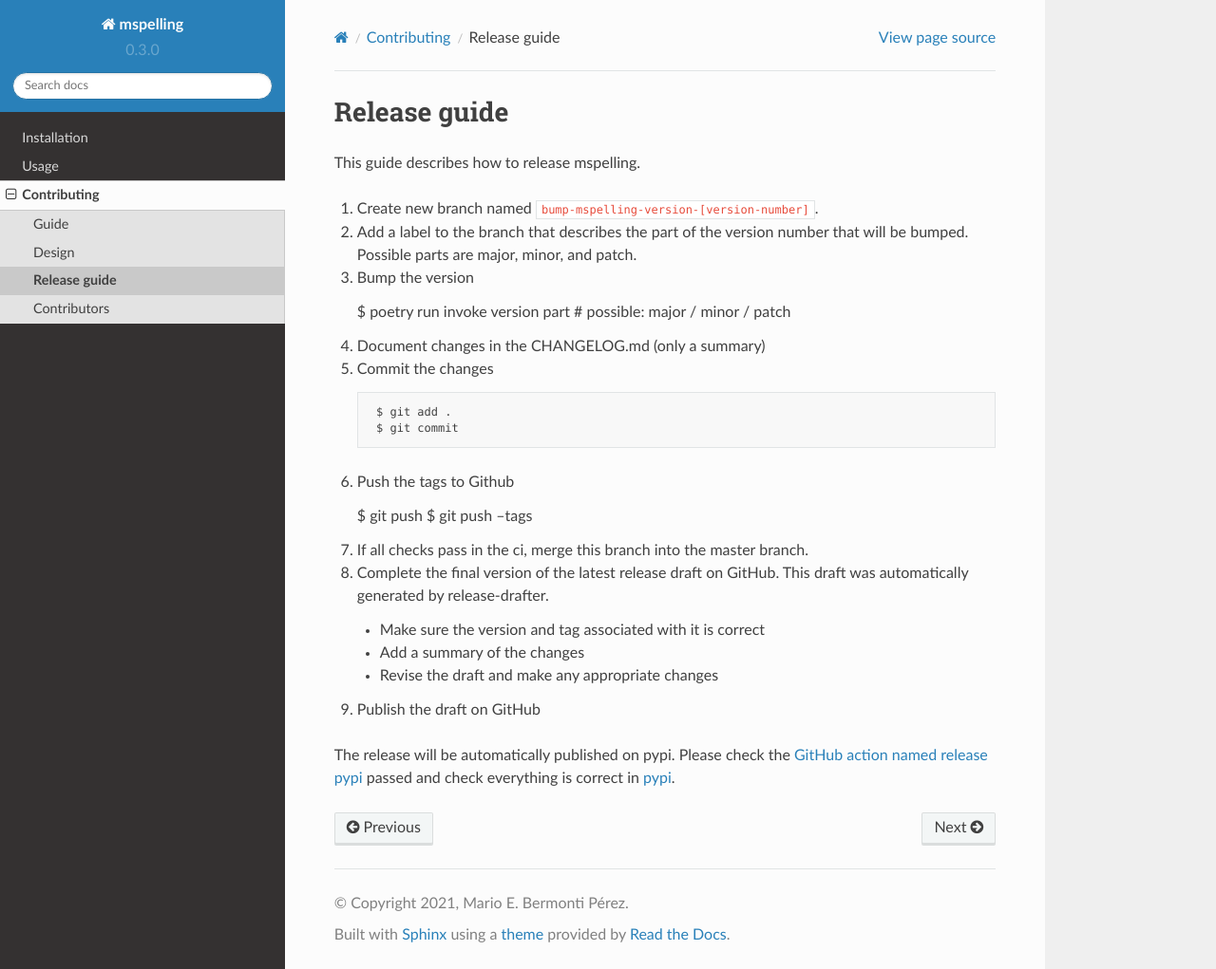
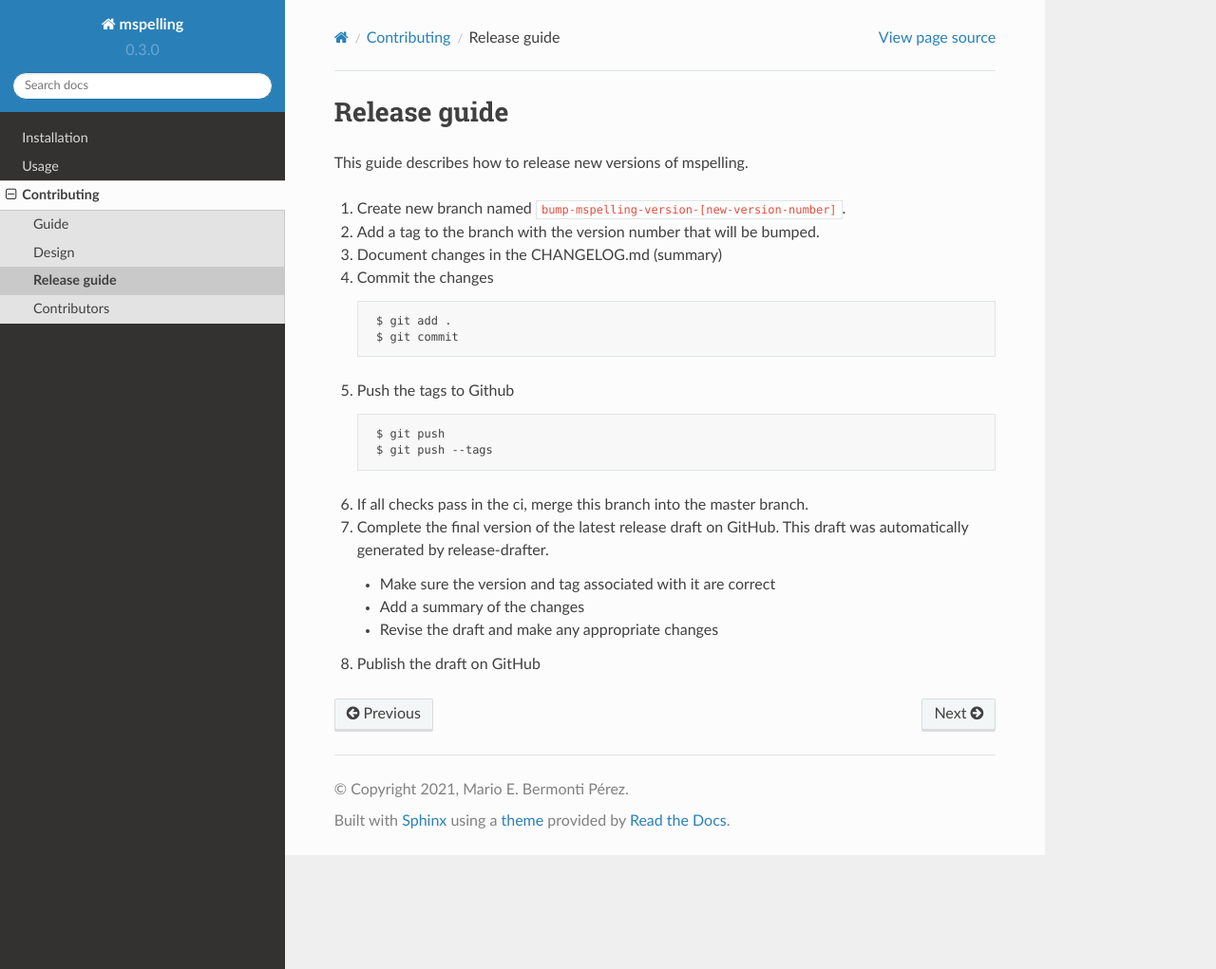
Before and after one commit to mario-bermonti/mspelling, a Sphinx documentation site: the page built from docs/release_guide.md, in a window 1280 px wide and 1021 px high. Shown: the whole window at 95% size. Built offline with Sphinx 7.4.7 and the Read the Docs theme 2.0.0, drawn with Linux system fonts in a browser that asks for light colours.

Commit message:
[docs] Update release guide

```diff
--- a/docs/release_guide.md
+++ b/docs/release_guide.md
@@ -1,16 +1,10 @@
 # Release guide
 
-This guide describes how to release mspelling.
+This guide describes how to release new versions of mspelling.
 
-1. Create new branch named `bump-mspelling-version-[version-number]`.
-2. Add a label to the branch that describes the part of the version number that
-   will be bumped. Possible parts are major, minor, and patch.
-3. Bump the version
-
-      $ poetry run invoke version part  # possible: major / minor / patch
-
-4. Document changes in the CHANGELOG.md (only a summary)
-
+1. Create new branch named `bump-mspelling-version-[new-version-number]`.
+2. Add a tag to the branch with the version number that will be bumped.
+3. Document changes in the CHANGELOG.md (summary)
 5. Commit the changes
 
         $ git add .
@@ -18,19 +12,14 @@ This guide describes how to release mspelling.
 
 6. Push the tags to Github
 
-      $ git push
-      $ git push --tags
+        $ git push
+        $ git push --tags
 
 7. If all checks pass in the ci, merge this branch into the master branch.
 
 8. Complete the final version of the latest release draft on GitHub. This draft was
    automatically generated by release-drafter.
-   - Make sure the version and tag associated with it is correct
+   - Make sure the version and tag associated with it are correct
    - Add a summary of the changes
    - Revise the draft and make any appropriate changes
 9. Publish the draft on GitHub
-
-
-The release will be automatically published on pypi. Please check the [GitHub action named
-release pypi](https://github.com/mspelling/mspelling/actions "release ci")
-passed and check everything is correct in [pypi](https://pypi.org/project/mspelling/).
```
